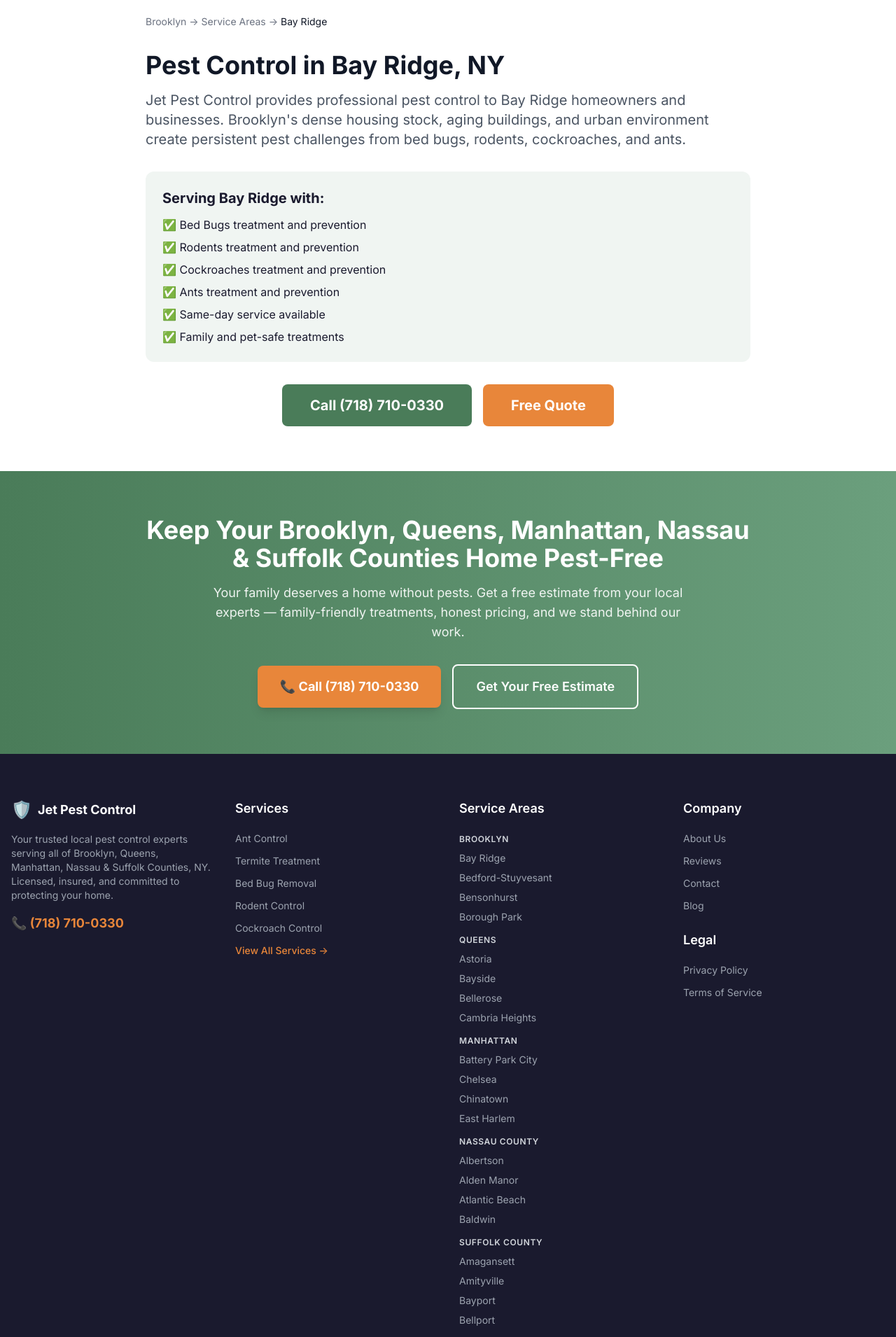
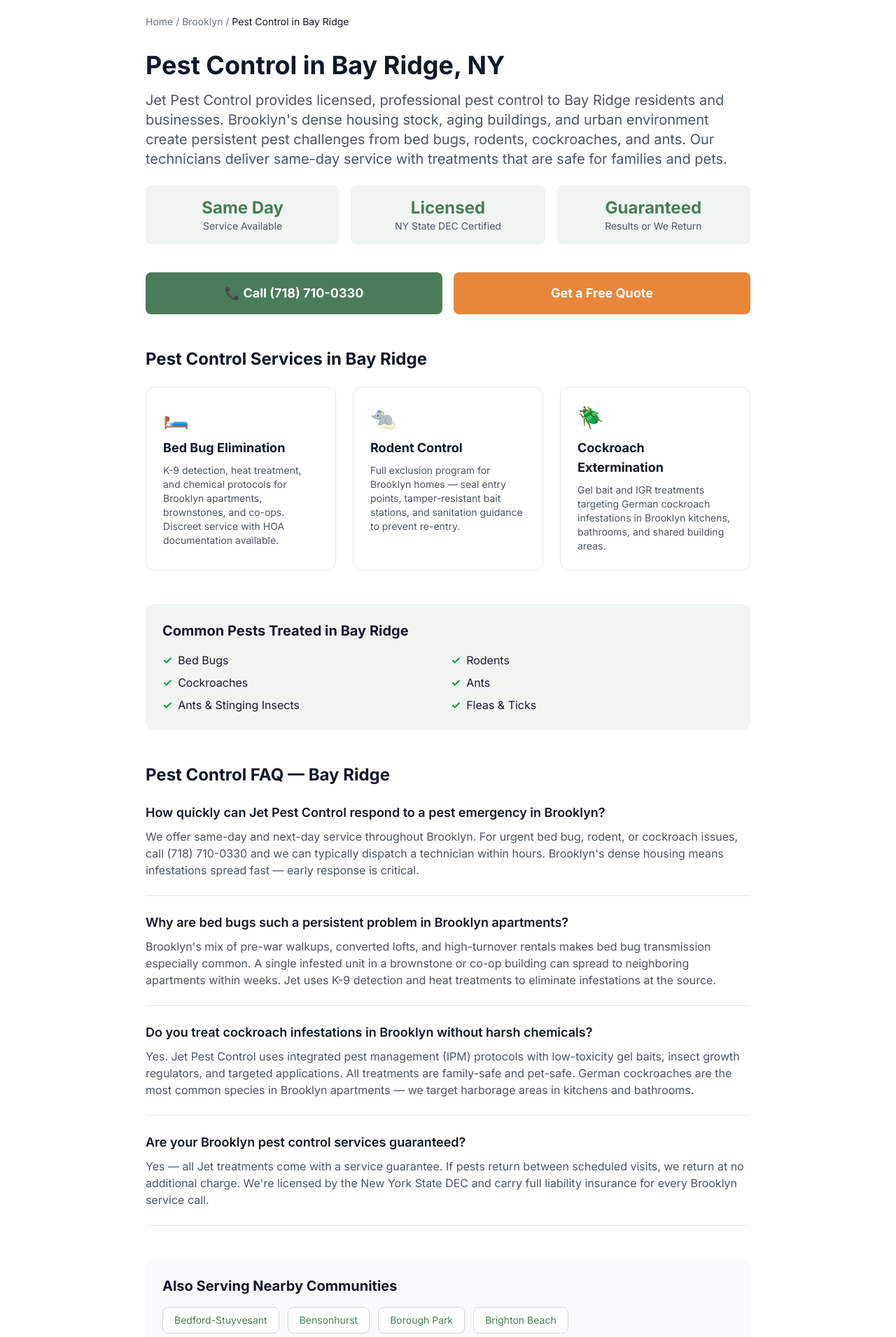
Before and after one commit to jeremyecker/jetpestcontrol, a Next.js app: page /brooklyn/bay-ridge in a window 1280 px wide. Shown: the part 160-2070 px from the top of the page at 70% size. Built offline with nearby package versions, Linux system fonts and the light colour scheme; no server answers.

Commit message:
Layer 2: Enrich town pages — FAQs+schema, service cards, nearby towns, LocalBusiness+FAQPage+BreadcrumbList schema, dual CTA

```diff
--- a/app/[region]/[town]/page.tsx
+++ b/app/[region]/[town]/page.tsx
@@ -1,9 +1,11 @@
 import { notFound } from 'next/navigation';
 import type { Metadata } from 'next';
 import Link from 'next/link';
+import Script from 'next/script';
 import { getRegion } from '@/lib/regions';
 import { BRAND } from '@/hub.config';
 import CTABanner from '@/components/sections/CTABanner';
+import { regionFAQs, regionServices, getNearbyTowns } from '@/lib/jet-town-data';
 
 export async function generateMetadata({ params }: { params: Promise<{ region: string; town: string }> }): Promise<Metadata> {
   const { region: regionSlug, town: townSlug } = await params;
@@ -11,8 +13,9 @@
   if (!region) return {};
   const townName = townSlug.replace(/-/g, ' ').replace(/\b\w/g, l => l.toUpperCase());
   return {
-    title: `Pest Control in ${townName}, ${region.stateCode}`,
-    description: `Professional pest control in ${townName}, ${region.stateCode}. Call ${BRAND.phoneFormatted} for same-day service.`,
+    title: `Pest Control in ${townName}, ${region.stateCode} | ${BRAND.name}`,
+    description: `Licensed pest control in ${townName}, ${region.stateCode}. ${BRAND.name} provides same-day service for bed bugs, rodents, cockroaches, and more. Call ${BRAND.phoneFormatted} now.`,
+    alternates: { canonical: `https://${BRAND.domain}/${regionSlug}/${townSlug}/` },
   };
 }
 
@@ -37,49 +40,230 @@
   );
   if (!isValidTown && region.towns.length > 0) notFound();
 
+  const faqs = regionFAQs[regionSlug] ?? regionFAQs['brooklyn'];
+  const services = regionServices[regionSlug] ?? regionServices['brooklyn'];
+
+  // Find the actual town name (for proper casing)
+  const canonicalTownName = region.towns.find(
+    t => t.toLowerCase().replace(/\s+/g, '-') === townSlug
+  ) ?? townName;
+
+  const nearbyTowns = getNearbyTowns(canonicalTownName, region.towns, 4);
+
+  const localBusinessSchema = {
+    '@context': 'https://schema.org',
+    '@type': 'LocalBusiness',
+    '@id': `https://${BRAND.domain}/${regionSlug}/${townSlug}/`,
+    name: BRAND.name,
+    description: `Professional pest control services in ${canonicalTownName}, ${region.stateCode}. Licensed and insured. Same-day service available.`,
+    url: `https://${BRAND.domain}`,
+    telephone: `+1${BRAND.phone}`,
+    email: BRAND.email,
+    priceRange: '$$',
+    areaServed: {
+      '@type': 'City',
+      name: canonicalTownName,
+      containedInPlace: {
+        '@type': 'State',
+        name: region.stateName,
+      },
+    },
+    hasMap: `https://www.google.com/maps/search/${encodeURIComponent(BRAND.name + ' ' + canonicalTownName + ' ' + region.stateCode)}`,
+  };
+
+  const faqSchema = {
+    '@context': 'https://schema.org',
+    '@type': 'FAQPage',
+    mainEntity: faqs.map(faq => ({
+      '@type': 'Question',
+      name: faq.q,
+      acceptedAnswer: {
+        '@type': 'Answer',
+        text: faq.a,
+      },
+    })),
+  };
+
+  const breadcrumbSchema = {
+    '@context': 'https://schema.org',
+    '@type': 'BreadcrumbList',
+    itemListElement: [
+      { '@type': 'ListItem', position: 1, name: 'Home', item: `https://${BRAND.domain}/` },
+      { '@type': 'ListItem', position: 2, name: region.name, item: `https://${BRAND.domain}/${regionSlug}/` },
+      { '@type': 'ListItem', position: 3, name: `Pest Control in ${canonicalTownName}`, item: `https://${BRAND.domain}/${regionSlug}/${townSlug}/` },
+    ],
+  };
+
   return (
     <>
+      <Script
+        id="schema-local-business"
+        type="application/ld+json"
+        dangerouslySetInnerHTML={{ __html: JSON.stringify(localBusinessSchema) }}
+      />
+      <Script
+        id="schema-faq"
+        type="application/ld+json"
+        dangerouslySetInnerHTML={{ __html: JSON.stringify(faqSchema) }}
+      />
+      <Script
+        id="schema-breadcrumb"
+        type="application/ld+json"
+        dangerouslySetInnerHTML={{ __html: JSON.stringify(breadcrumbSchema) }}
+      />
+
       <div className="max-w-4xl mx-auto px-4 py-16">
-        <nav className="text-sm text-gray-500 mb-8">
+
+        {/* Breadcrumb */}
+        <nav className="text-sm text-gray-500 mb-8" aria-label="Breadcrumb">
+          <Link href="/" className="hover:text-brand-primary">Home</Link>
+          {' / '}
           <Link href={`/${regionSlug}/`} className="hover:text-brand-primary">{region.name}</Link>
-          {' → '}
-          <Link href={`/${regionSlug}/service-areas/`} className="hover:text-brand-primary">Service Areas</Link>
-          {' → '}
-          <span className="text-gray-900">{townName}</span>
+          {' / '}
+          <span className="text-gray-900">Pest Control in {canonicalTownName}</span>
         </nav>
 
+        {/* Hero */}
         <h1 className="text-4xl font-bold text-gray-900 mb-4">
-          Pest Control in {townName}, {region.stateCode}
+          Pest Control in {canonicalTownName}, {region.stateCode}
         </h1>
-        <p className="text-xl text-gray-600 mb-8">
-          {BRAND.name} provides professional pest control to {townName} homeowners and businesses. {region.pestContext}
+        <p className="text-xl text-gray-600 mb-6">
+          {BRAND.name} provides licensed, professional pest control to {canonicalTownName} residents and businesses.{' '}
+          {region.pestContext} Our technicians deliver same-day service with treatments that are safe for families and pets.
         </p>
 
-        <div className="bg-brand-light rounded-xl p-6 mb-8">
-          <h2 className="text-xl font-bold text-brand-dark mb-3">Serving {townName} with:</h2>
-          <ul className="space-y-2 text-brand-dark">
+        {/* Trust Stats */}
+        <div className="grid grid-cols-3 gap-4 mb-10 text-center">
+          <div className="bg-brand-light rounded-lg p-4">
+            <div className="text-2xl font-bold text-brand-primary">Same Day</div>
+            <div className="text-sm text-gray-600">Service Available</div>
+          </div>
+          <div className="bg-brand-light rounded-lg p-4">
+            <div className="text-2xl font-bold text-brand-primary">Licensed</div>
+            <div className="text-sm text-gray-600">NY State DEC Certified</div>
+          </div>
+          <div className="bg-brand-light rounded-lg p-4">
+            <div className="text-2xl font-bold text-brand-primary">Guaranteed</div>
+            <div className="text-sm text-gray-600">Results or We Return</div>
+          </div>
+        </div>
+
+        {/* Dual CTA */}
+        <div className="flex flex-col sm:flex-row gap-4 mb-12">
+          <a
+            href={`tel:+1${BRAND.phone.replace(/\D/g, '')}`}
+            className="flex-1 text-center bg-brand-primary hover:bg-brand-secondary text-white font-bold py-4 px-8 rounded-lg text-lg transition-colors"
+          >
+            📞 Call {BRAND.phoneFormatted}
+          </a>
+          <Link
+            href={`/${regionSlug}/contact/`}
+            className="flex-1 text-center bg-brand-accent hover:bg-orange-600 text-white font-bold py-4 px-8 rounded-lg text-lg transition-colors"
+          >
+            Get a Free Quote
+          </Link>
+        </div>
+
+        {/* Services */}
+        <h2 className="text-2xl font-bold text-gray-900 mb-6">
+          Pest Control Services in {canonicalTownName}
+        </h2>
+        <div className="grid md:grid-cols-3 gap-6 mb-12">
+          {services.map((svc) => (
+            <div key={svc.title} className="border border-gray-200 rounded-xl p-6 hover:shadow-md transition-shadow">
+              <div className="text-3xl mb-3">{svc.icon}</div>
+              <h3 className="text-lg font-bold text-gray-900 mb-2">{svc.title}</h3>
+              <p className="text-gray-600 text-sm">{svc.description}</p>
+            </div>
+          ))}
+        </div>
+
+        {/* Primary Pests */}
+        <div className="bg-brand-light rounded-xl p-6 mb-12">
+          <h2 className="text-xl font-bold text-brand-dark mb-4">
+            Common Pests Treated in {canonicalTownName}
+          </h2>
+          <ul className="grid grid-cols-2 gap-2 text-brand-dark">
             {region.primaryPests.map(pest => (
-              <li key={pest}>✅ {pest} treatment and prevention</li>
+              <li key={pest} className="flex items-center gap-2">
+                <span className="text-green-600 font-bold">✓</span> {pest}
+              </li>
             ))}
-            <li>✅ Same-day service available</li>
-            <li>✅ Family and pet-safe treatments</li>
+            <li className="flex items-center gap-2">
+              <span className="text-green-600 font-bold">✓</span> Ants &amp; Stinging Insects
+            </li>
+            <li className="flex items-center gap-2">
+              <span className="text-green-600 font-bold">✓</span> Fleas &amp; Ticks
+            </li>
           </ul>
         </div>
 
-        <div className="text-center">
+        {/* FAQ */}
+        <h2 className="text-2xl font-bold text-gray-900 mb-6">
+          Pest Control FAQ — {canonicalTownName}
+        </h2>
+        <div className="space-y-6 mb-12">
+          {faqs.map((faq, i) => (
+            <div key={i} className="border-b border-gray-200 pb-6">
+              <h3 className="text-lg font-semibold text-gray-900 mb-2">{faq.q}</h3>
+              <p className="text-gray-600">{faq.a}</p>
+            </div>
+          ))}
+        </div>
+
+        {/* Nearby Towns */}
+        {nearbyTowns.length > 0 && (
+          <div className="bg-gray-50 rounded-xl p-6 mb-12">
+            <h2 className="text-xl font-bold text-gray-900 mb-4">
+              Also Serving Nearby Communities
+            </h2>
+            <div className="flex flex-wrap gap-3">
+              {nearbyTowns.map(town => {
+                const slug = town.toLowerCase().replace(/\s+/g, '-');
+                return (
+                  <Link
+                    key={town}
+                    href={`/${regionSlug}/${slug}/`}
+                    className="bg-white border border-gray-300 rounded-lg px-4 py-2 text-sm text-brand-primary hover:bg-brand-light hover:border-brand-primary transition-colors"
+                  >
+                    {town}
+                  </Link>
+                );
+              })}
+              <Link
+                href={`/${regionSlug}/`}
+                className="bg-white border border-gray-300 rounded-lg px-4 py-2 text-sm text-brand-primary hover:bg-brand-light hover:border-brand-primary transition-colors"
+              >
+                All {region.shortName} Service Areas →
+              </Link>
+            </div>
+          </div>
+        )}
+
+        {/* Bottom CTA */}
+        <div className="bg-brand-primary rounded-xl p-8 text-center text-white">
+          <h2 className="text-2xl font-bold mb-2">
+            Ready to Solve Your Pest Problem in {canonicalTownName}?
+          </h2>
+          <p className="text-brand-light mb-6 opacity-90">
+            Licensed, insured, and available same-day. Call now or request a free quote online.
+          </p>
+          <div className="flex flex-col sm:flex-row gap-4 justify-center">
             <a
               href={`tel:+1${BRAND.phone.replace(/\D/g, '')}`}
-            className="inline-block bg-brand-primary hover:bg-brand-secondary text-white font-bold py-4 px-10 rounded-lg text-xl transition-colors mr-4"
+              className="bg-white text-brand-primary font-bold py-3 px-8 rounded-lg hover:bg-gray-100 transition-colors"
             >
-            Call {BRAND.phoneFormatted}
+              📞 {BRAND.phoneFormatted}
             </a>
             <Link
               href={`/${regionSlug}/contact/`}
-            className="inline-block bg-brand-accent hover:bg-orange-600 text-white font-bold py-4 px-10 rounded-lg text-xl transition-colors"
+              className="bg-brand-accent hover:bg-orange-600 text-white font-bold py-3 px-8 rounded-lg transition-colors"
             >
-            Free Quote
+              Get a Free Quote
             </Link>
           </div>
+        </div>
+
       </div>
       <CTABanner />
     </>
```
Lines whose indentation alone changed are shown as unchanged.
